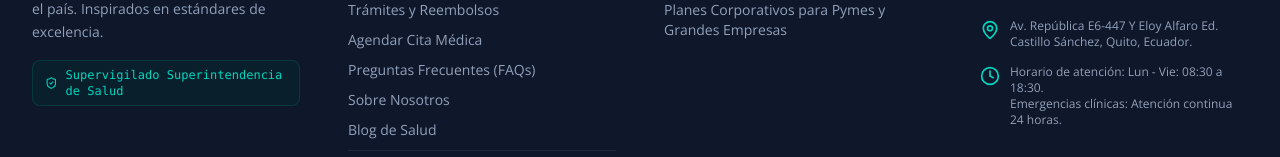
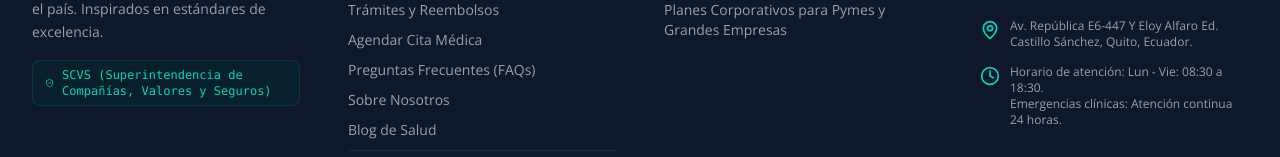
Before and after one commit to edox54/Colmedikal-V3, a React (Vite) app: page / in a window 1280 px wide. Shown: the part 4801-4958 px from the top of the page. Built offline with nearby package versions, Linux system fonts and the light colour scheme; no server answers.

Commit message:
fix: footer regulatory text — SCVS instead of Superintendencia de Salud

```diff
--- a/src/components/Footer.tsx
+++ b/src/components/Footer.tsx
@@ -40,7 +40,7 @@ export default function Footer() {
             </p>
             <div className="flex items-center gap-2 text-xs text-teal-400 font-mono bg-teal-950/40 px-3 py-1.5 rounded-lg border border-teal-800/40 w-fit">
               <ShieldCheck className="w-4 h-4 text-teal-400" />
-              <span>Supervigilado Superintendencia de Salud</span>
+              <span>SCVS (Superintendencia de Compañías, Valores y Seguros)</span>
             </div>
           </div>
 
```
